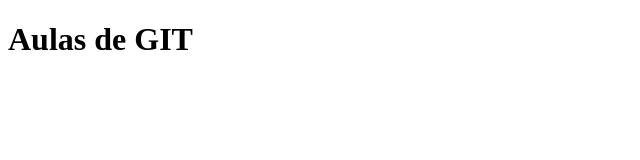
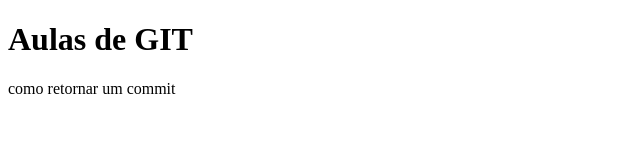
Before and after one commit to paulovitorguedes/aulasgit, a plain HTML site: page index.html in a window 1280 px wide. Shown: the whole page, without its empty margins (0-640 px from the left). Drawn offline with Linux system fonts and the light colour scheme.

Commit message:
adicionei um paragrafo

```diff
--- a/index.html
+++ b/index.html
@@ -9,6 +9,7 @@
   </head>
 <body>
     <h1>Aulas de GIT</h1>
+    <p>como retornar um commit<p>
 
 </body>
 </html>
```
